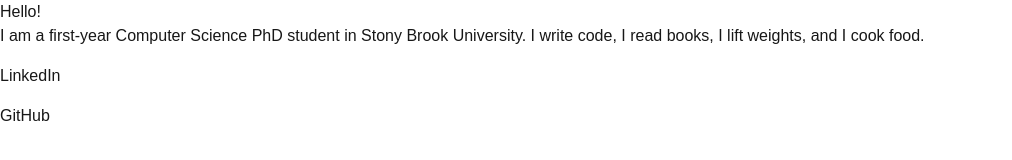
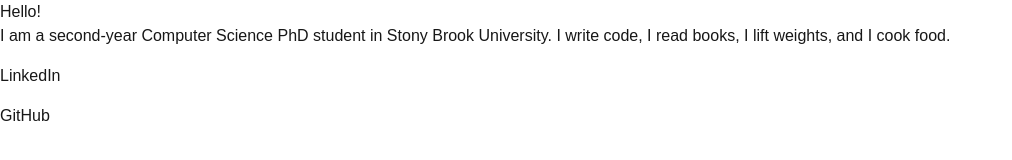
Before and after one commit to kevindharmawan/personal-website, a Next.js app: page / in a window 1280 px wide. Shown: the top 160 px of the page, without its empty margins (0-1012 px from the left). Built offline with nearby package versions, Linux system fonts and the light colour scheme.

Commit message:
Update message

```diff
--- a/src/app/page.tsx
+++ b/src/app/page.tsx
@@ -8,7 +8,7 @@ export default function Home() {
           Hello!
         </h1>
         <p className="w-full m-0 p-0 text-2xl text-center font-[family-name:var(--font-geist-mono)]">
-          I am a first-year Computer Science PhD student in Stony Brook University. I write code, I read books, I lift weights, and I cook food.
+          I am a second-year Computer Science PhD student in Stony Brook University. I write code, I read books, I lift weights, and I cook food.
         </p>
       </main>
       <footer className="row-start-3 flex gap-6 flex-wrap items-center justify-center">
```
